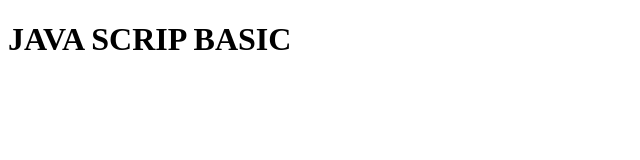
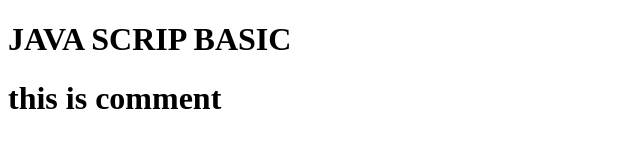
Before and after one commit to Thongchu0203/test, a plain HTML site: page L5_Number/index.html in a window 1280 px wide. Shown: the whole page, without its empty margins (0-640 px from the left). Drawn offline with Linux system fonts and the light colour scheme.

Commit message:
Update index.html

```diff
--- a/L5_Number/index.html
+++ b/L5_Number/index.html
@@ -12,7 +12,7 @@
     </h1>
     <script src="main.js"></script>
 
-
+    <h1>this is comment </h1>
 
 </body>
 </html>
```
